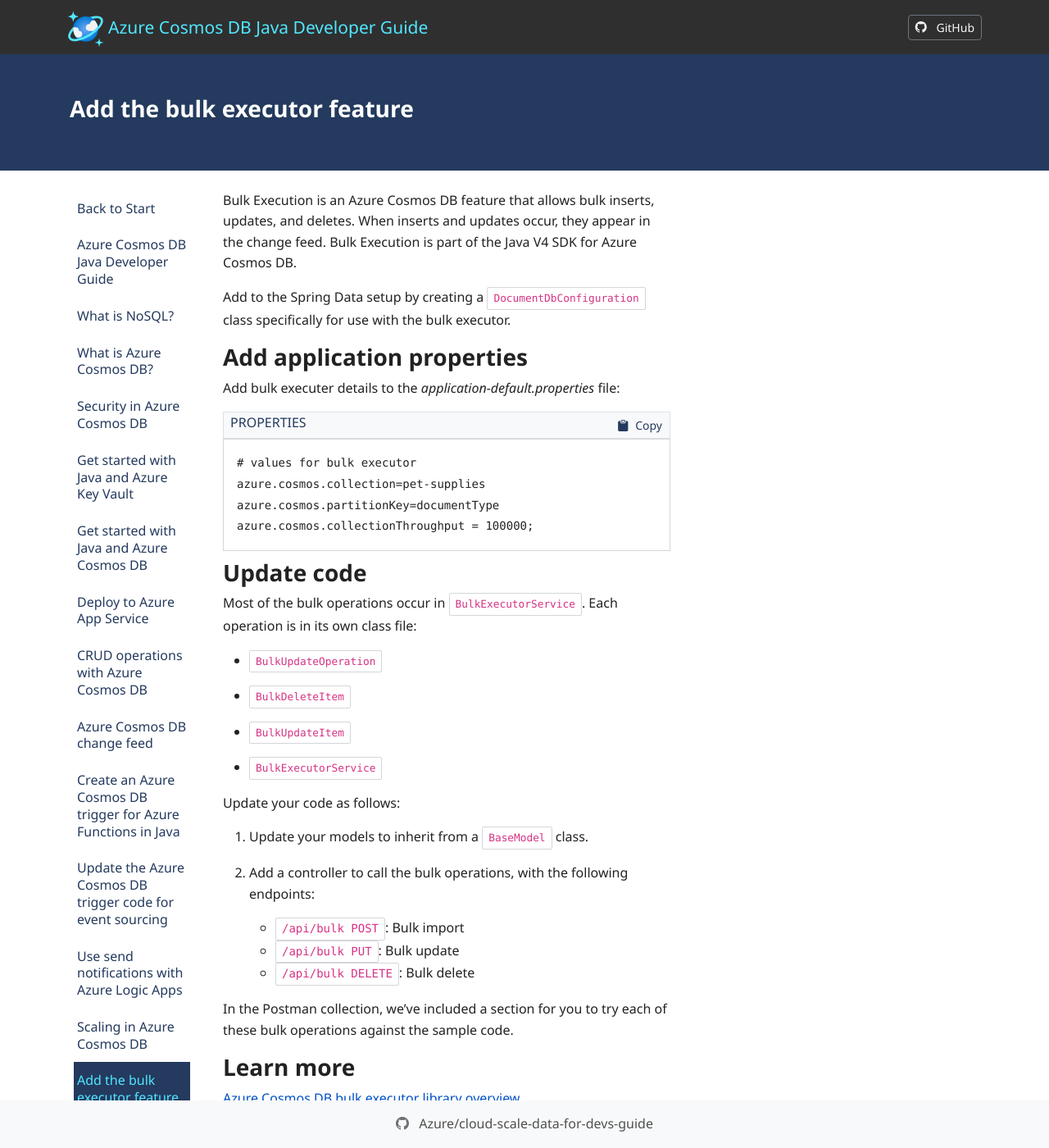
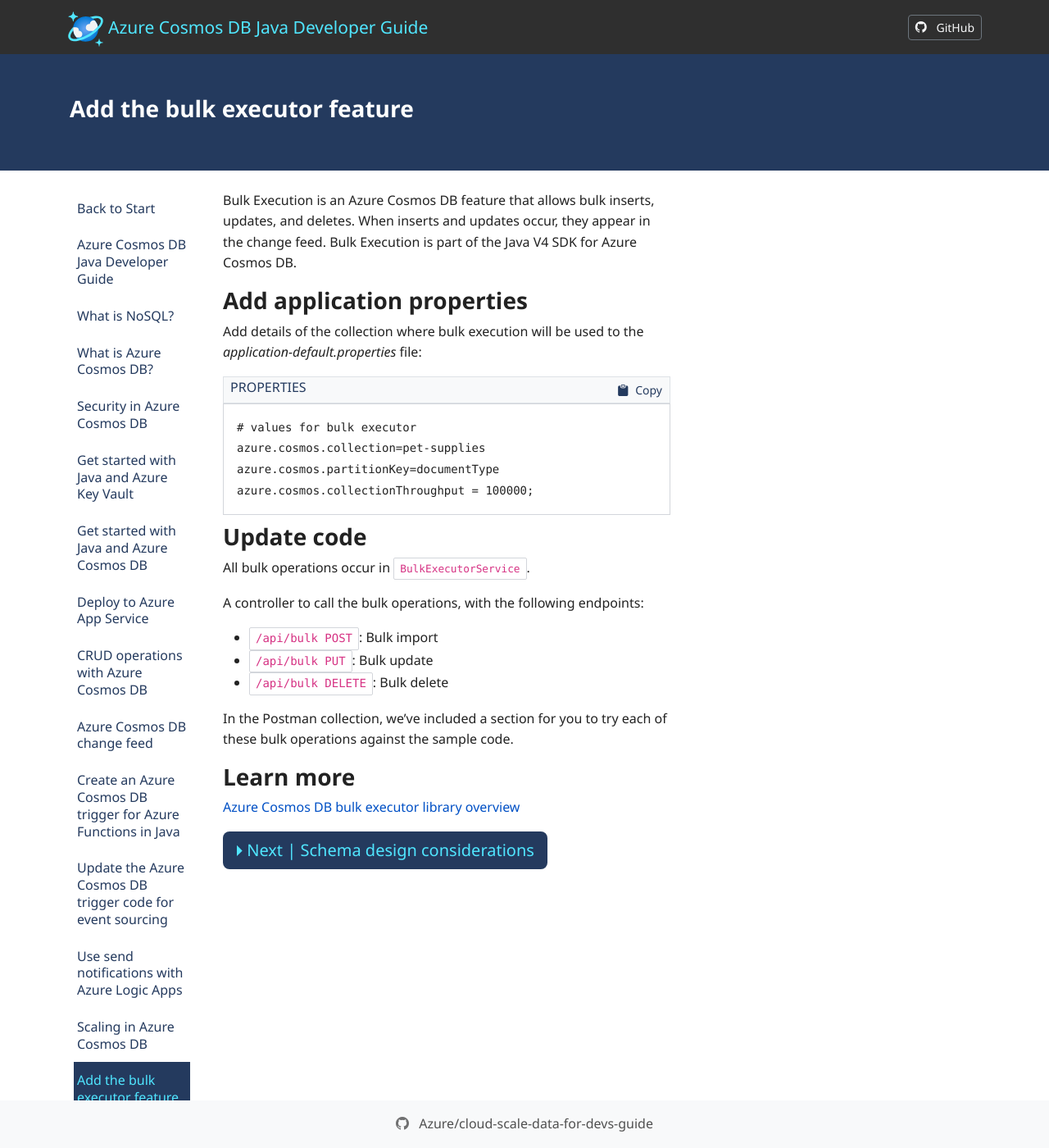
Before and after one commit to Azure/cloud-scale-data-for-devs-guide, a Jekyll site: the page built from docs/bulk-executor.md, in a window 1280 px wide and 1400 px high. Shown: the whole window at 82% size. Built offline with Jekyll 4.4.1, drawn with Linux system fonts in a browser that asks for light colours; nearby versions of some CDN libraries; some web fonts are replaced; our own code applies the rules of GitHub Pages for plain Markdown files; comment, search, counter and statistics services are not loaded.

Commit message:
update bulk executor doc

````diff
--- a/docs/bulk-executor.md
+++ b/docs/bulk-executor.md
@@ -14,11 +14,10 @@
 
  Bulk Execution is an Azure Cosmos DB feature that allows bulk inserts, updates, and deletes. When inserts and updates occur, they appear in the change feed. Bulk Execution is part of the Java V4 SDK for Azure Cosmos DB.
 
-Add to the Spring Data setup by creating a `DocumentDbConfiguration` class specifically for use with the bulk executor.
 
 ## Add application properties
 
-Add bulk executer details to the *application-default.properties* file:
+Add details of the collection where bulk execution will be used to the *application-default.properties* file:
 
 ```properties
 # values for bulk executor
@@ -29,27 +28,15 @@
 
 ## Update code
 
-Most of the bulk operations occur in `BulkExecutorService`. Each operation is in its own class file:
+All bulk operations occur in `BulkExecutorService`.
 
-- `BulkUpdateOperation`
+A controller to call the bulk operations, with the following endpoints:
 
-- `BulkDeleteItem`
+- `/api/bulk POST`: Bulk import
+- `/api/bulk PUT`: Bulk update
+- `/api/bulk DELETE`: Bulk delete
 
-- `BulkUpdateItem`
-
-- `BulkExecutorService`
-
-Update your code as follows:
-
-1. Update your models to inherit from a `BaseModel` class.
-
-1. Add a controller to call the bulk operations, with the following endpoints:
-
-   - `/api/bulk POST`: Bulk import
-   - `/api/bulk PUT`: Bulk update
-   - `/api/bulk DELETE`: Bulk delete
-
-In the Postman collection, we've included a section  for you to try each of these bulk operations against the sample code.
+In the Postman collection, we've included a section for you to try each of these bulk operations against the sample code.
 
 ## Learn more
 
````
